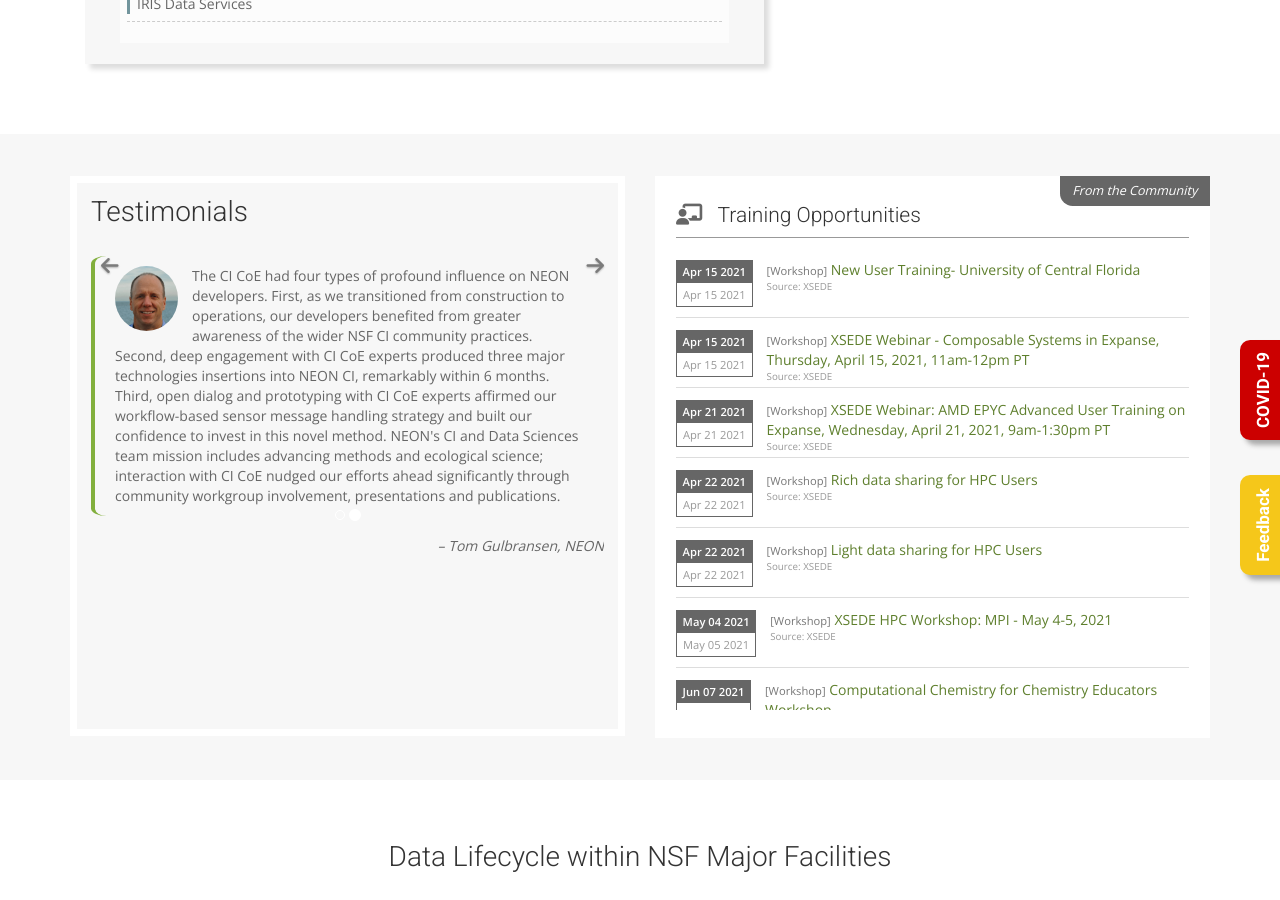
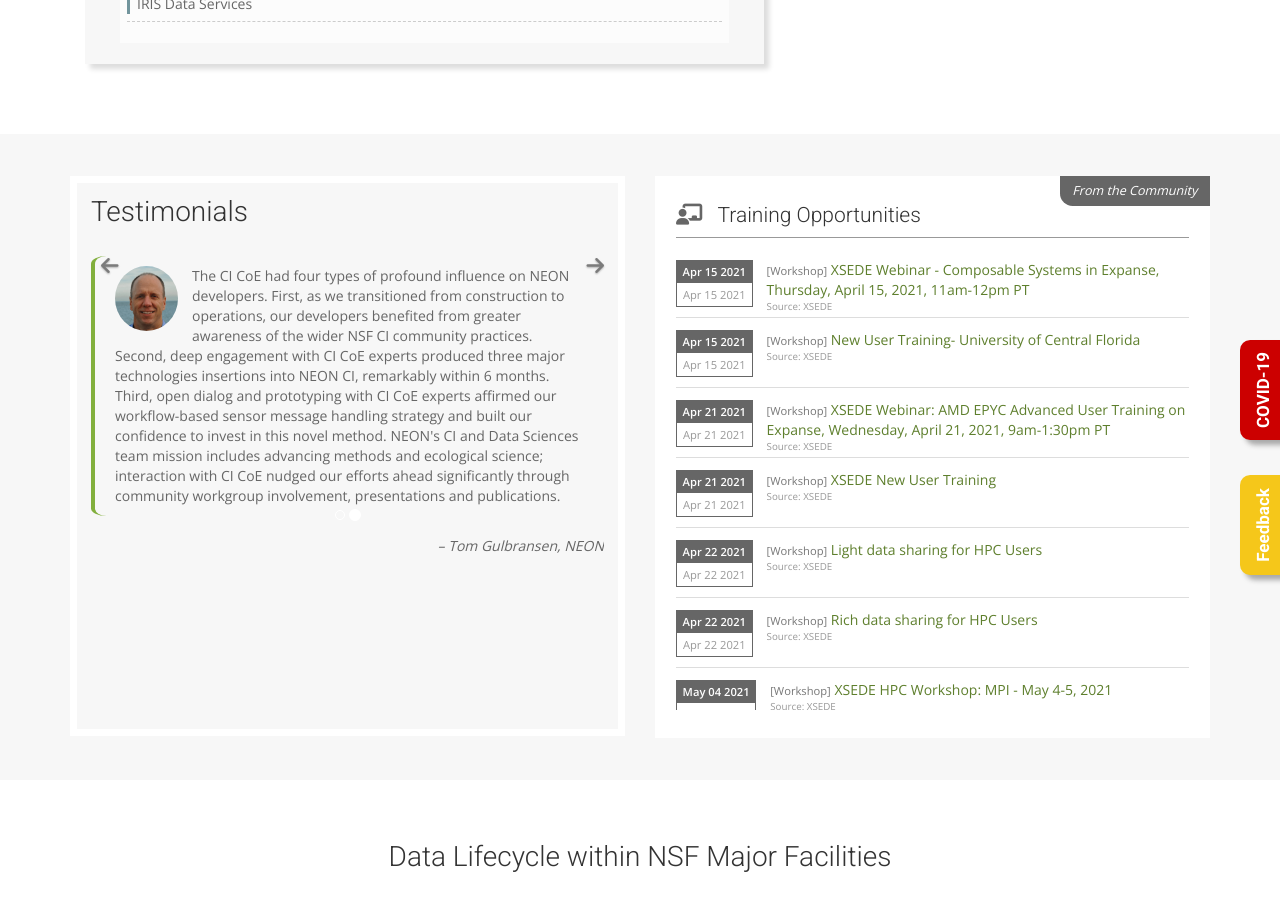
Before and after one commit to cicoe/cicoe.github.io, a Jekyll site: the page built from index.html, in a window 1280 px wide and 900 px high, scrolled down 1099 px. Built offline with Jekyll 4.4.1, drawn with Linux system fonts in a browser that asks for light colours; nearby versions of some CDN libraries; some web fonts are replaced; comment, search, counter and statistics services are not loaded.

Commit message:
updated training events

```diff
--- a/_data/training_opportunities.yml
+++ b/_data/training_opportunities.yml
@@ -1,10 +1,3 @@
-- categroy: Workshop
-  end_date: April 15, 2021
-  source: XSEDE
-  start_date: April 15, 2021
-  time: ''
-  title: New User Training- University of Central Florida
-  website: "https://www.xsede.org/web/xup/course-calendar/-/training-user/class/2303/session/3963/register"
 - categroy: Workshop
   end_date: April 15, 2021
   source: XSEDE
@@ -14,6 +7,13 @@
     11am-12pm PT
   website: "https://www.xsede.org/web/xup/course-calendar/-/training-user/class/2314/session/3974/register"
 - categroy: Workshop
+  end_date: April 15, 2021
+  source: XSEDE
+  start_date: April 15, 2021
+  time: ''
+  title: New User Training- University of Central Florida
+  website: "https://www.xsede.org/web/xup/course-calendar/-/training-user/class/2303/session/3963/register"
+- categroy: Workshop
   end_date: April 21, 2021
   source: XSEDE
   start_date: April 21, 2021
@@ -22,18 +22,25 @@
     21, 2021, 9am-1:30pm PT'
   website: "https://www.xsede.org/web/xup/course-calendar/-/training-user/class/2311/session/3971/register"
 - categroy: Workshop
+  end_date: April 21, 2021
+  source: XSEDE
+  start_date: April 21, 2021
+  time: ''
+  title: XSEDE New User Training
+  website: "https://www.xsede.org/web/xup/course-calendar/-/training-user/class/1771/session/4000/register"
+- categroy: Workshop
   end_date: April 22, 2021
   source: XSEDE
   start_date: April 22, 2021
   time: ''
-  title: Rich data sharing for HPC Users
+  title: Light data sharing for HPC Users
   website: "https://www.xsede.org/web/xup/course-calendar/-/training-user/class/2315/session/3976/register"
 - categroy: Workshop
   end_date: April 22, 2021
   source: XSEDE
   start_date: April 22, 2021
   time: ''
-  title: Light data sharing for HPC Users
+  title: Rich data sharing for HPC Users
   website: "https://www.xsede.org/web/xup/course-calendar/-/training-user/class/2315/session/3976/register"
 - categroy: Workshop
   end_date: May 05, 2021
```
